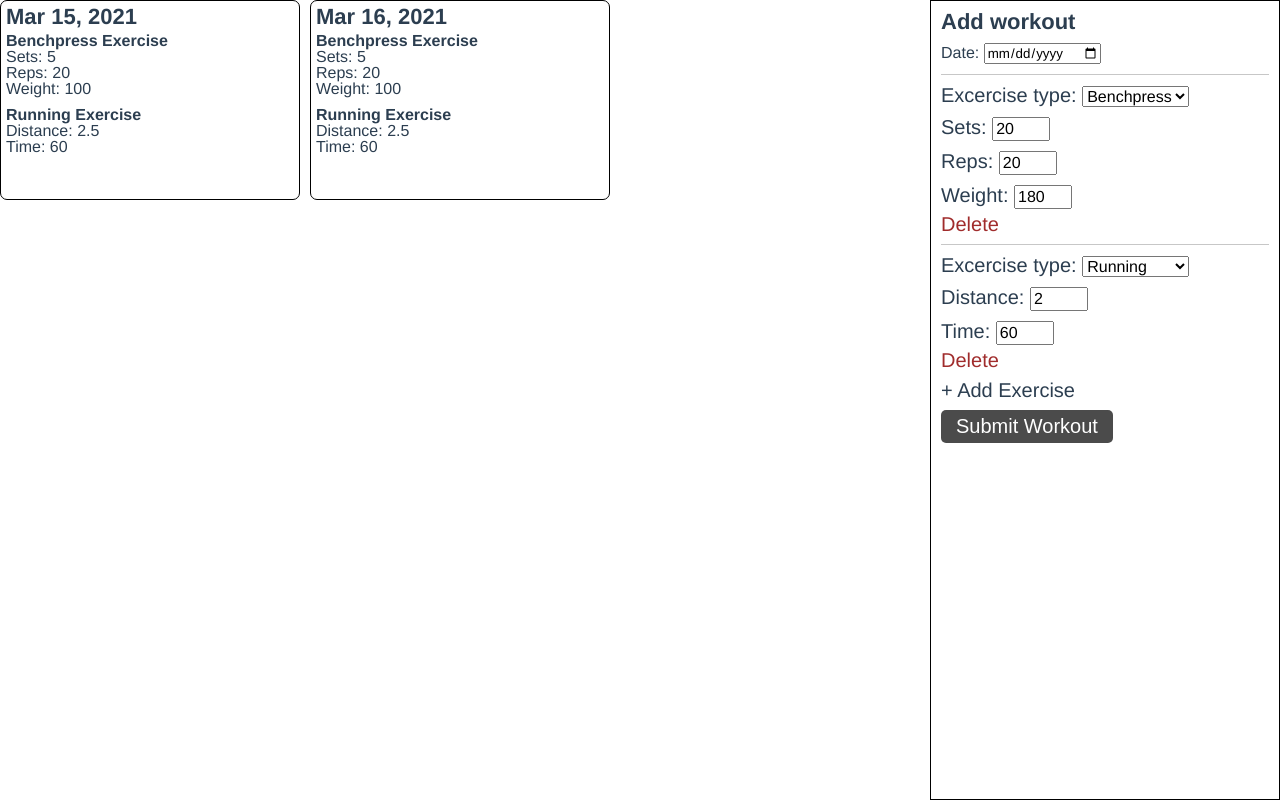
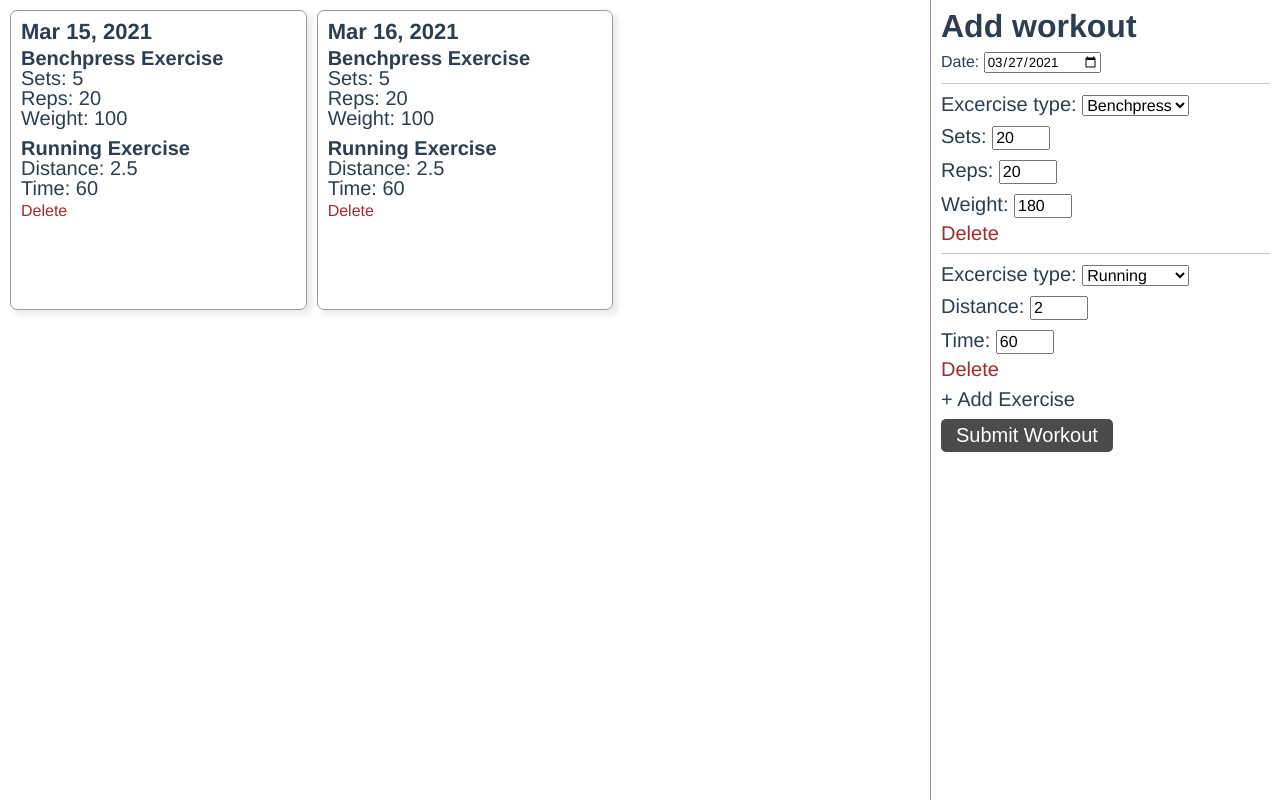
Before and after one commit to bingland/vue-exercise-dgm3780, a Vue app: page / in a window 1280 px wide. Built offline with nearby package versions, Linux system fonts and the light colour scheme.

Commit message:
Styling adjustments, date bugs fixed

```diff
--- a/src/App.vue
+++ b/src/App.vue
@@ -1,7 +1,7 @@
 <template>
   <div class="App">
     <div class="workoutGrid">
-      <workout-card v-for="(workout, index) in workouts" :key="index" :workout="workout" />
+      <workout-card v-for="(workout, index) in workouts" :key="index" :myIndex="index" :workout="workout" @delete:workout="deleteWorkout" />
     </div>
     <add-workout-area @add:workout="addWorkout" />
   </div>
@@ -74,8 +74,11 @@ export default {
   methods: {
     addWorkout (newWorkout) {
       console.log('Adding workout...')
-      console.log(newWorkout)
       this.workouts.push(newWorkout)
+    },
+    deleteWorkout (i) {
+      console.log('Deleting workout...')
+      this.workouts.splice(i, 1)
     }
   }
 }
@@ -95,15 +98,14 @@ html, body {
   color: #2c3e50;
   display: grid;
   grid-template-columns: auto 350px;
-  grid-gap: 10px;
   height: 100%;
 }
 .workoutGrid {
   display: grid;
   grid-template-columns: repeat(3, 1fr);
-  grid-auto-rows: 200px;
-
+  grid-auto-rows: 300px;
   grid-gap: 10px;
+  padding: 10px;
 }
 @media only screen and (max-width: 1200px) {
   .workoutGrid { grid-template-columns: repeat(2, 1fr); }
--- a/src/components/AddWorkoutArea.vue
+++ b/src/components/AddWorkoutArea.vue
@@ -55,7 +55,7 @@ export default {
   name: 'AddWorkoutArea',
   data() {
     return {
-      date: null,
+      date: this.currentDate(),
       exercises: [
         {
           type: 'benchpress',
@@ -83,6 +83,14 @@ export default {
     deleteWorkout (index) {
       console.log(index)
       this.exercises.splice(index, 1)
+    },
+    currentDate () {
+      let curDate = new Date()
+      let month = ("0" + (curDate.getMonth() + 1)).slice(-2)
+      let date = curDate.getDate()
+      let year = curDate.getFullYear()
+      let time = `${year}-${month}-${date}`
+      return time
     }
   },
   computed: {
@@ -110,14 +118,14 @@ export default {
         })
       }
     },
-    currentDate: function () {
+    currentDate2: function () {
       let curDate = new Date()
       console.log(curDate)
       let month = curDate.getMonth()
       console.log(month)
       let date = curDate.getDate()
       let year = curDate.getFullYear()
-      let time = `${year}-${month}-${date}`
+      let time = `${year}/${month}/${date}`
       return time
     }
   }
@@ -126,11 +134,11 @@ export default {
 
 <style scoped>
 .AddWorkoutArea {
-  border: 1px solid black;
+  border-left: 1px solid rgb(155, 155, 155);
   padding: 10px;
 }
 .AddWorkoutArea h1 {
-  font-size: 22px;
+  font-size: 32px;
   font-weight: bold;
 }
 .AddWorkoutArea form {
--- a/src/components/WorkoutCard.vue
+++ b/src/components/WorkoutCard.vue
@@ -15,6 +15,7 @@
           <p>Time: {{exercise.time}}</p>
         </div>
       </div>
+      <div class="deleteWorkoutCard" @click="$emit('delete:workout', myIndex)">Delete</div>
     </div>
   </div>
 </template>
@@ -23,11 +24,12 @@
 export default {
   name: 'WorkoutCard',
   props: {
-    workout: Object
+    workout: Object,
+    myIndex: Number
   },
   methods: {
     formattedDate (d) {
-      let newDate = new Date(d + 'Z')
+      let newDate = new Date(d.replace(/-/g, '/'))
       let months = ['Jan','Feb','Mar','Apr','May','Jun','Jul','Aug','Sep','Oct','Nov','Dec']
       let month = months[newDate.getMonth()]
       let date = newDate.getDate()
@@ -44,13 +46,11 @@ export default {
 
 <style scoped>
 .WorkoutCard {
-  border: 1px solid black;
+  border: 1px solid rgb(156, 156, 156);
   border-radius: 7px;
-  padding: 5px;
-  cursor: pointer;
-}
-.WorkoutCard:hover {
-  background-color: rgb(241, 241, 241);
+  padding: 10px;
+  overflow: hidden;
+  box-shadow: 4px 4px 6px 1px rgba(0, 0, 0, 0.082);
 }
 .workoutCardTitle {
   font-size: 22px;
@@ -62,7 +62,7 @@ export default {
 }
 
 .workoutInfo {
-
+  font-size: 20px;
 }
 .workoutExercise {
 
@@ -73,4 +73,9 @@ export default {
 .exercise h1 {
   font-weight: bold;
 }
+.deleteWorkoutCard {
+  cursor: pointer;
+  color: rgb(160, 44, 44);
+  font-size: 16px;
+}
 </style>
```
